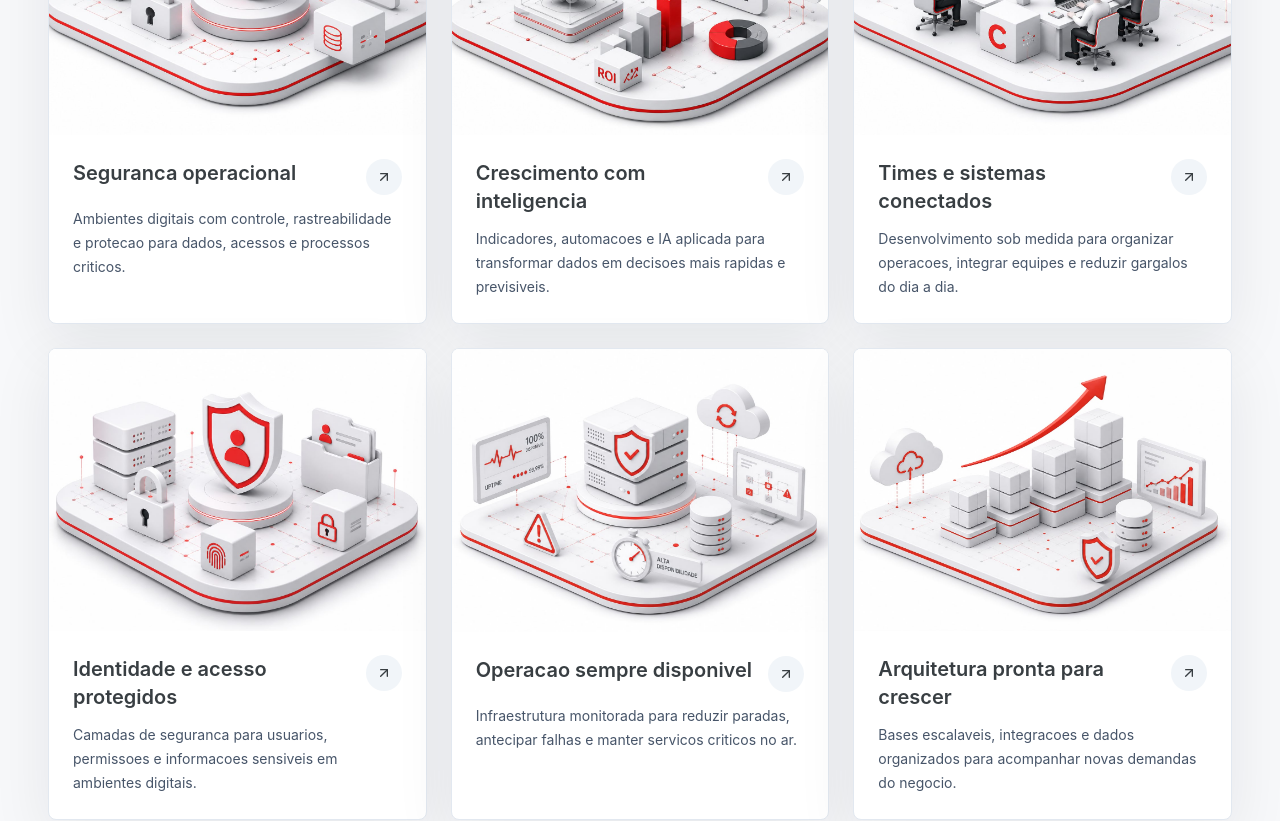
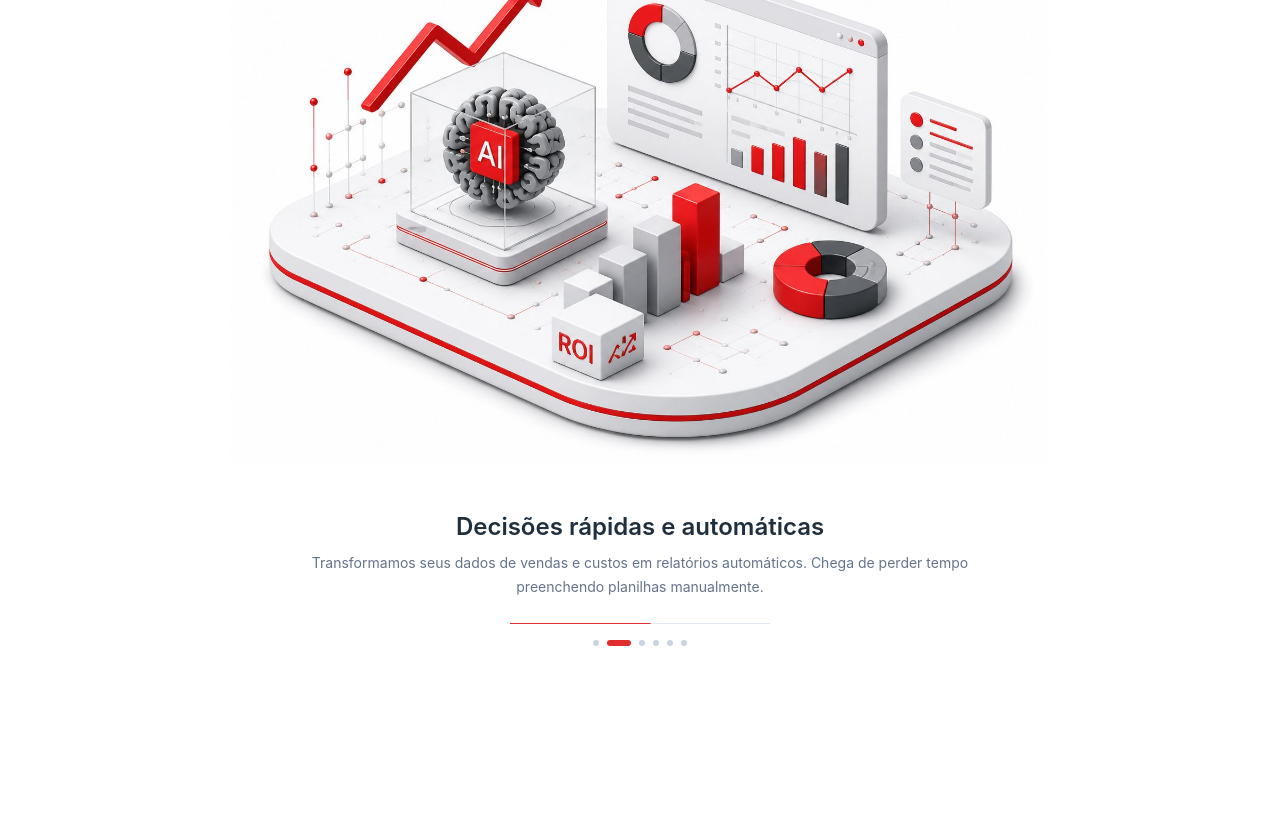
Before and after one commit to Fcondera/condertechpage, a Next.js app in the folder project/: page / in a window 1280 px wide. Shown: the part 3040-3861 px from the top of the page. Built offline with nearby package versions, Linux system fonts and the light colour scheme.

Commit message:
refine visual showcase carousel layout

```diff
--- a/project/src/components/LandingVisualSection.tsx
+++ b/project/src/components/LandingVisualSection.tsx
@@ -3,51 +3,50 @@
 import Image from "next/image";
 import Link from "next/link";
 import { useEffect, useState } from "react";
-import { ArrowUpRight } from "lucide-react";
 import { useGsapReveal } from "@hooks/useGsapReveal";
 
 const SLIDE_DURATION = 4500;
 
 const showcases = [
   {
-    title: "Seguranca operacional",
+    title: "Proteção total da sua empresa",
     description:
-      "Ambientes digitais com controle, rastreabilidade e protecao para dados, acessos e processos criticos.",
+      "Blindamos os dados do seu negócio, controlamos quem acessa o quê e garantimos que informações confidenciais fiquem trancadas a sete chaves.",
     image: "/image/lp-02.jpeg",
     href: "/governanca-de-dados",
   },
   {
-    title: "Crescimento com inteligencia",
+    title: "Decisões rápidas e automáticas",
     description:
-      "Indicadores, automacoes e IA aplicada para transformar dados em decisoes mais rapidas e previsiveis.",
+      "Transformamos seus dados de vendas e custos em relatórios automáticos. Chega de perder tempo preenchendo planilhas manualmente.",
     image: "/image/lp-03.jpeg",
     href: "/solucoes-de-tecnologia",
   },
   {
-    title: "Times e sistemas conectados",
+    title: "Sua equipe em total sintonia",
     description:
-      "Desenvolvimento sob medida para organizar operacoes, integrar equipes e reduzir gargalos do dia a dia.",
+      "Criamos ferramentas sob medida que conectam seus departamentos, eliminando erros de comunicação e os gargalos do dia a dia.",
     image: "/image/lp-04.jpeg",
     href: "/sistemainterno",
   },
   {
-    title: "Identidade e acesso protegidos",
+    title: "Acesso seguro de qualquer lugar",
     description:
-      "Camadas de seguranca para usuarios, permissoes e informacoes sensiveis em ambientes digitais.",
+      "Seus funcionários acessam o que precisam com segurança e permissões controladas, sem expor a empresa a riscos ou vazamentos.",
     image: "/image/lp-05.jpeg",
     href: "/governanca-de-dados",
   },
   {
-    title: "Operacao sempre disponivel",
+    title: "Seu sistema sempre funcionando",
     description:
-      "Infraestrutura monitorada para reduzir paradas, antecipar falhas e manter servicos criticos no ar.",
+      "Cuidamos da estrutura para que o seu sistema nunca caia, antecipando falhas antes que elas atrapalhem as suas vendas ou sua operação.",
     image: "/image/lp-06.jpeg",
     href: "/solucoes-de-tecnologia",
   },
   {
-    title: "Arquitetura pronta para crescer",
+    title: "Tecnologia pronta para o crescimento",
     description:
-      "Bases escalaveis, integracoes e dados organizados para acompanhar novas demandas do negocio.",
+      "Construímos sistemas que acompanham o ritmo do seu negócio. Sua empresa pode dobrar de tamanho e a tecnologia vai aguentar o tranco.",
     image: "/image/lp-07.jpeg",
     href: "/solucoes-de-tecnologia",
   },
@@ -56,7 +55,6 @@ const showcases = [
 const LandingVisualSection = () => {
   const [active, setActive] = useState(0);
   const titleRef = useGsapReveal<HTMLDivElement>();
-  const cardsRef = useGsapReveal<HTMLDivElement>({ delay: 0.15, stagger: true });
 
   useEffect(() => {
     const timeout = window.setTimeout(() => {
@@ -67,54 +65,47 @@ const LandingVisualSection = () => {
   }, [active]);
 
   return (
-    <section className="bg-white py-16 sm:py-28 lg:bg-[#f7f8fa]">
+    <section className="bg-white py-16 sm:py-28">
       <div className="mx-auto w-full max-w-7xl px-6 sm:px-8 lg:px-12">
         <div
           ref={titleRef}
-          className="mb-10 lg:mb-12 lg:grid lg:grid-cols-[0.9fr_1.1fr] lg:items-end lg:gap-6"
+          className="mb-8 lg:mb-12 lg:grid lg:grid-cols-[0.9fr_1.1fr] lg:items-end lg:gap-10"
         >
           <div>
-            <span className="mb-4 hidden font-inter text-xs font-semibold uppercase tracking-widest text-[#e22d2e] lg:block">
-              Experiencias digitais
-            </span>
-            <h2 className="hidden font-inter text-3xl font-medium leading-tight text-[#383E42] sm:text-4xl lg:block lg:text-5xl">
-              Solucoes visuais para operacoes que precisam evoluir.
-            </h2>
-            <h2 className="max-w-[12ch] font-inter text-[28px] font-normal leading-[1.08] text-[#1f2f3d] lg:hidden">
+            <h2 className="max-w-[12ch] font-inter text-[28px] font-normal leading-[1.08] text-[#1f2f3d] sm:text-4xl lg:text-5xl">
               Engenharia aplicada a operacoes que exigem{" "}
               <span className="italic text-[#e22d2e]">escala.</span>
             </h2>
           </div>
-          <p className="hidden max-w-2xl font-inter text-base leading-8 text-slate-600 lg:ml-auto lg:block">
+          <p className="mt-6 max-w-2xl font-inter text-sm leading-7 text-slate-600 sm:text-base lg:ml-auto lg:mt-0 lg:leading-8">
             Unimos estrategia, produto e engenharia para construir experiencias
             digitais mais claras, seguras e preparadas para crescimento.
           </p>
         </div>
 
-        <div className="lg:hidden">
         <div className="overflow-hidden">
           <div
             className="flex transition-transform duration-500 ease-out"
             style={{ transform: `translateX(-${active * 100}%)` }}
           >
             {showcases.map((item, index) => (
-                <div key={item.title} className="w-full shrink-0 pr-0">
-                  <Link
-                    href={item.href}
-                    className="block"
-                  >
-                    <div className="relative mx-auto mt-8 aspect-[4/3] w-full max-w-[330px] overflow-hidden bg-white">
+              <div key={item.title} className="w-full shrink-0">
+                <Link href={item.href} className="block">
+                  <div className="relative mx-auto mt-4 aspect-[4/3] w-full max-w-[330px] overflow-hidden bg-white sm:max-w-[620px] lg:max-w-[820px]">
                     <Image
                       src={item.image}
                       alt={item.title}
                       fill
-                        sizes="100vw"
+                      sizes="(min-width: 1024px) 820px, (min-width: 640px) 620px, 100vw"
                       priority={active === index}
                       className="object-contain"
                     />
                   </div>
-                    <div className="mx-auto mt-2 max-w-[300px]">
-                      <p className="font-inter text-[11px] leading-5 text-slate-500">
+                  <div className="mx-auto mt-3 max-w-[300px] text-left sm:max-w-xl lg:max-w-2xl lg:text-center">
+                    <h3 className="font-inter text-base font-semibold leading-snug text-[#1f2f3d] sm:text-xl lg:text-2xl">
+                      {item.title}
+                    </h3>
+                    <p className="mt-2 font-inter text-[11px] leading-5 text-slate-500 sm:text-sm sm:leading-6">
                       {item.description}
                     </p>
                   </div>
@@ -124,44 +115,24 @@ const LandingVisualSection = () => {
           </div>
         </div>
 
-          <div className="mx-auto mt-5 h-px w-[190px] overflow-hidden bg-slate-200">
+        <div className="mx-auto mt-6 h-px w-[190px] overflow-hidden bg-slate-200 sm:w-[260px]">
           <span
-              key={`mobile-progress-${active}`}
+            key={`visual-progress-${active}`}
             className="block h-full w-full bg-[#e22d2e] animate-[carouselProgress_4.5s_linear]"
           />
         </div>
-        </div>
 
-        <div ref={cardsRef} className="hidden grid-cols-3 gap-6 lg:grid">
-          {showcases.map((item) => (
-            <Link
+        <div className="mt-4 flex items-center justify-center gap-2">
+          {showcases.map((item, index) => (
+            <button
               key={item.title}
-              href={item.href}
-              className="group overflow-hidden rounded-lg border border-slate-200 bg-white shadow-[0_18px_60px_rgba(15,23,42,0.08)] transition-all duration-200 hover:-translate-y-1 hover:border-[#e22d2e]/40"
-            >
-              <div className="relative aspect-[4/3] overflow-hidden bg-white">
-                <Image
-                  src={item.image}
-                  alt={item.title}
-                  fill
-                  sizes="(min-width: 1024px) 33vw, 100vw"
-                  className="object-cover transition-transform duration-500 group-hover:scale-105"
+              type="button"
+              onClick={() => setActive(index)}
+              aria-label={`Ver ${item.title}`}
+              className={`h-1.5 rounded-full transition-all duration-300 ${
+                active === index ? "w-6 bg-[#e22d2e]" : "w-1.5 bg-slate-300"
+              }`}
             />
-              </div>
-              <div className="p-6">
-                <div className="mb-3 flex items-start justify-between gap-4">
-                  <h3 className="font-inter text-xl font-semibold text-[#383E42]">
-                    {item.title}
-                  </h3>
-                  <span className="flex h-9 w-9 shrink-0 items-center justify-center rounded-full bg-slate-100 text-[#383E42] transition-colors group-hover:bg-[#e22d2e] group-hover:text-white">
-                    <ArrowUpRight className="h-4 w-4" />
-                  </span>
-                </div>
-                <p className="font-inter text-sm leading-6 text-slate-600">
-                  {item.description}
-                </p>
-              </div>
-            </Link>
           ))}
         </div>
       </div>
```
Lines whose indentation alone changed are shown as unchanged.
